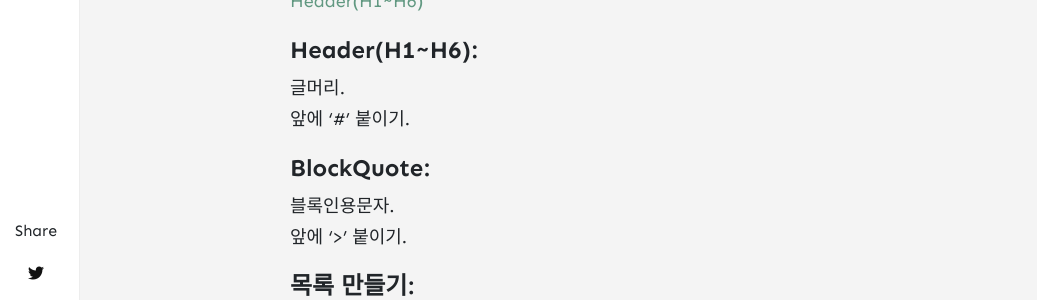
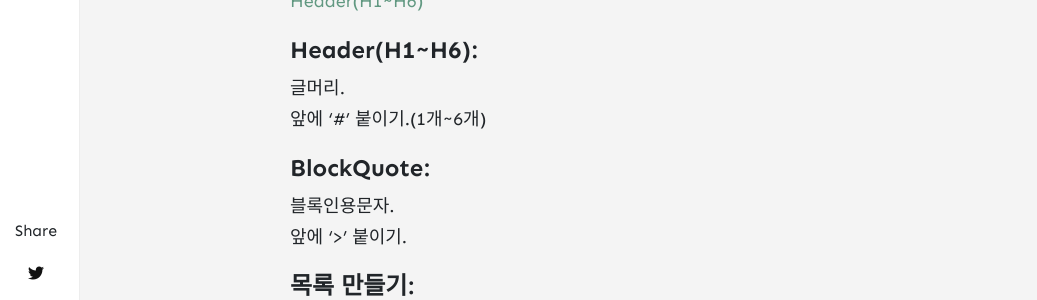
Before and after one commit to 111geon/111geon.github.io, a Jekyll site: the page built from _posts/2021-03-13-Markdown.md, in a window 1280 px wide and 900 px high, scrolled down 1440 px. Shown: the part 152-452 px from the top of the window, without its empty margins (0-1037 px from the left). Built offline with Jekyll 4.4.1, drawn with Linux system fonts in a browser that asks for light colours; nearby versions of some CDN libraries; comment, search, counter and statistics services are not loaded.

Commit message:
markdown post

```diff
--- a/_posts/2021-03-13-Markdown.md
+++ b/_posts/2021-03-13-Markdown.md
@@ -21,11 +21,11 @@
 
 ## 📌 Markdown 요소 정리
 
-[Header(H1~H6)](#HeaderH1~H6)
+[Header(H1~H6)](#headerh1h6)
 
 #### Header(H1~H6):
 글머리.
-앞에 '#' 붙이기.
+앞에 '#' 붙이기.(1개~6개)
 #### BlockQuote:
 블록인용문자.
 앞에 '>' 붙이기.
```
